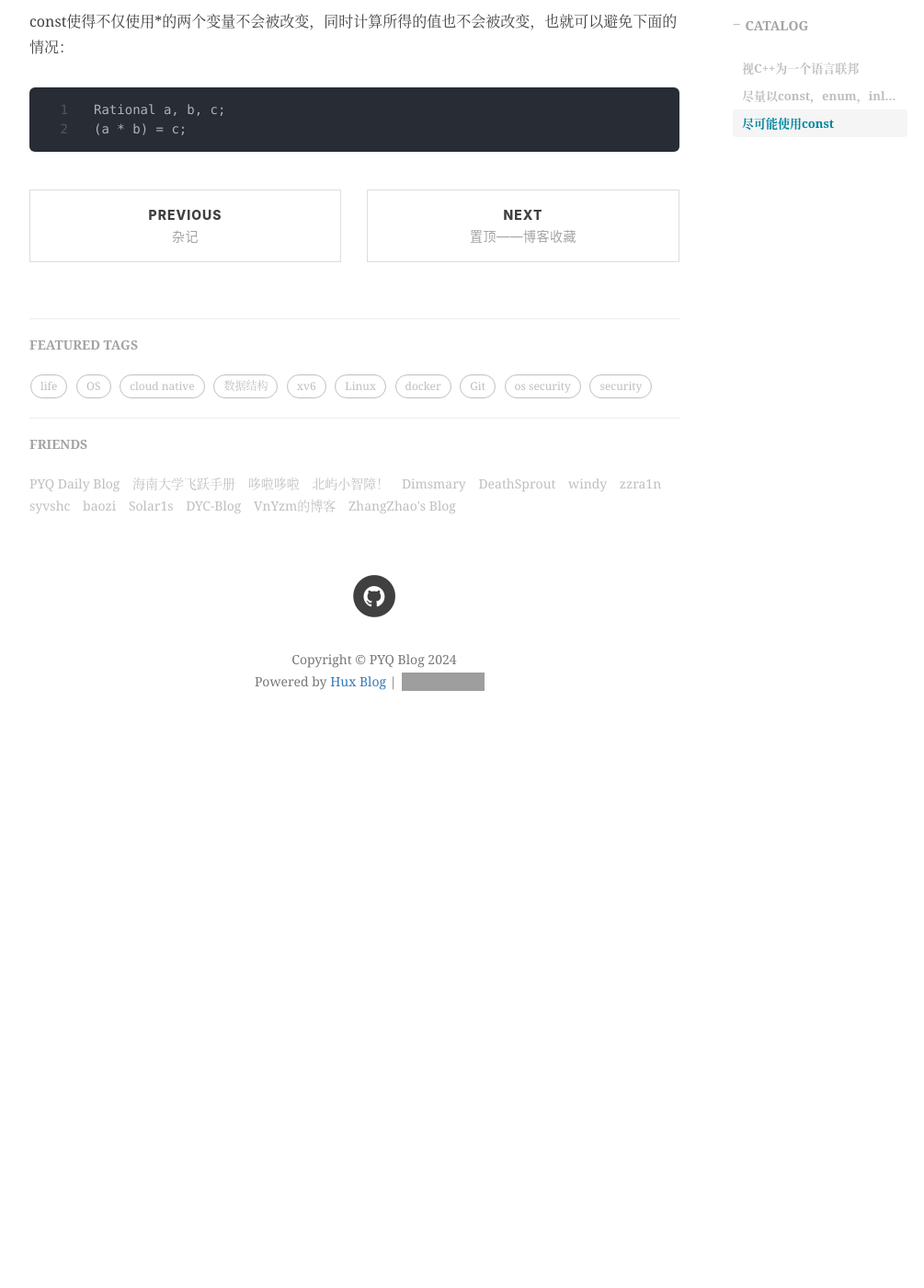
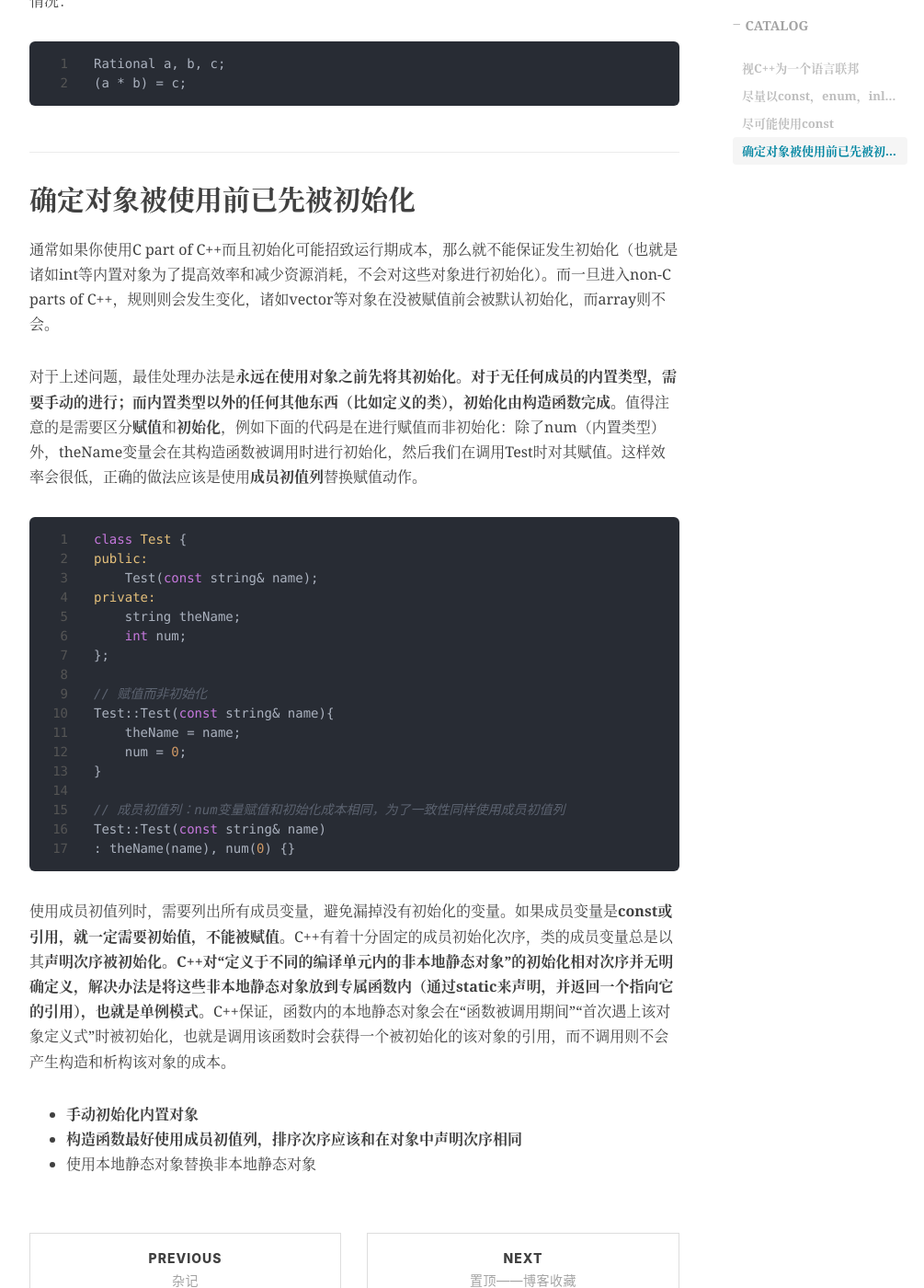
Before and after one commit to peng-yq/peng-yq.github.io, a Jekyll site: the page built from _posts/2024-01-30-accustoming-yourself-to-c++.md, in a window 1280 px wide and 1400 px high, scrolled down 2634 px. Shown: the whole window at 92% size, without its empty margins (233-1238 px from the left). Built offline with Jekyll 4.4.1, drawn with Linux system fonts in a browser that asks for light colours; nearby versions of some CDN libraries; comment, search, counter and statistics services are not loaded; before the commit the page ends 3479 px from its top, so only the background shows below that; grey boxes are pictures that could not be loaded.

Commit message:
docs: update 2024-01-30-accustoming-yourself-to-c++

````diff
--- a/_posts/2024-01-30-accustoming-yourself-to-c++.md
+++ b/_posts/2024-01-30-accustoming-yourself-to-c++.md
@@ -27,7 +27,7 @@ tags:
 2. 对面向对象和泛型编程而言，传引用更高效
 3. 而对于STL而言，迭代器和函数对象都是在C指针的基础上塑造出来的，因此传值更高效
 
-**C++高效编程守则视状况而变化，取决于你使用C++的哪一部分**。
+- **C++高效编程守则视状况而变化，取决于你使用C++的哪一部分**。
 
 ## 尽量以const，enum，inline替换#define
 
@@ -49,9 +49,8 @@ const char* const authorName = "Scott Meyers";
 const string authorName("Scott Meyers");
 ```
 
-**对于单纯常量，最好以const或enum替换#define**。
-
-**对于宏函数，最好改用inline替换**。
+- **对于单纯常量，最好以const或enum替换#define**。
+- **对于宏函数，最好改用inline替换**。
 
 ## 尽可能使用const
 
@@ -79,3 +78,35 @@ const使得不仅使用*的两个变量不会被改变，同时计算所得的
 Rational a, b, c;
 (a * b) = c;
 ```
+
+## 确定对象被使用前已先被初始化
+
+通常如果你使用C part of C++而且初始化可能招致运行期成本，那么就不能保证发生初始化（也就是诸如int等内置对象为了提高效率和减少资源消耗，不会对这些对象进行初始化）。而一旦进入non-C parts of C++，规则则会发生变化，诸如vector等对象在没被赋值前会被默认初始化，而array则不会。
+
+对于上述问题，最佳处理办法是**永远在使用对象之前先将其初始化。对于无任何成员的内置类型，需要手动的进行；而内置类型以外的任何其他东西（比如定义的类），初始化由构造函数完成**。值得注意的是需要区分**赋值**和**初始化**，例如下面的代码是在进行赋值而非初始化：除了num（内置类型）外，theName变量会在其构造函数被调用时进行初始化，然后我们在调用Test时对其赋值。这样效率会很低，正确的做法应该是使用**成员初值列**替换赋值动作。
+
+```c++
+class Test {
+public:
+    Test(const string& name);
+private:
+    string theName;
+    int num;
+};
+
+// 赋值而非初始化
+Test::Test(const string& name){
+    theName = name;
+    num = 0;
+}
+
+// 成员初值列：num变量赋值和初始化成本相同，为了一致性同样使用成员初值列
+Test::Test(const string& name)
+: theName(name), num(0) {}
+```
+
+使用成员初值列时，需要列出所有成员变量，避免漏掉没有初始化的变量。如果成员变量是**const或引用，就一定需要初始值，不能被赋值**。C++有着十分固定的成员初始化次序，类的成员变量总是以其**声明次序被初始化**。**C++对“定义于不同的编译单元内的非本地静态对象”的初始化相对次序并无明确定义，解决办法是将这些非本地静态对象放到专属函数内（通过static来声明，并返回一个指向它的引用），也就是单例模式**。C++保证，函数内的本地静态对象会在“函数被调用期间”“首次遇上该对象定义式”时被初始化，也就是调用该函数时会获得一个被初始化的该对象的引用，而不调用则不会产生构造和析构该对象的成本。
+
+- **手动初始化内置对象**
+- **构造函数最好使用成员初值列，排序次序应该和在对象中声明次序相同**
+- 使用本地静态对象替换非本地静态对象
````
